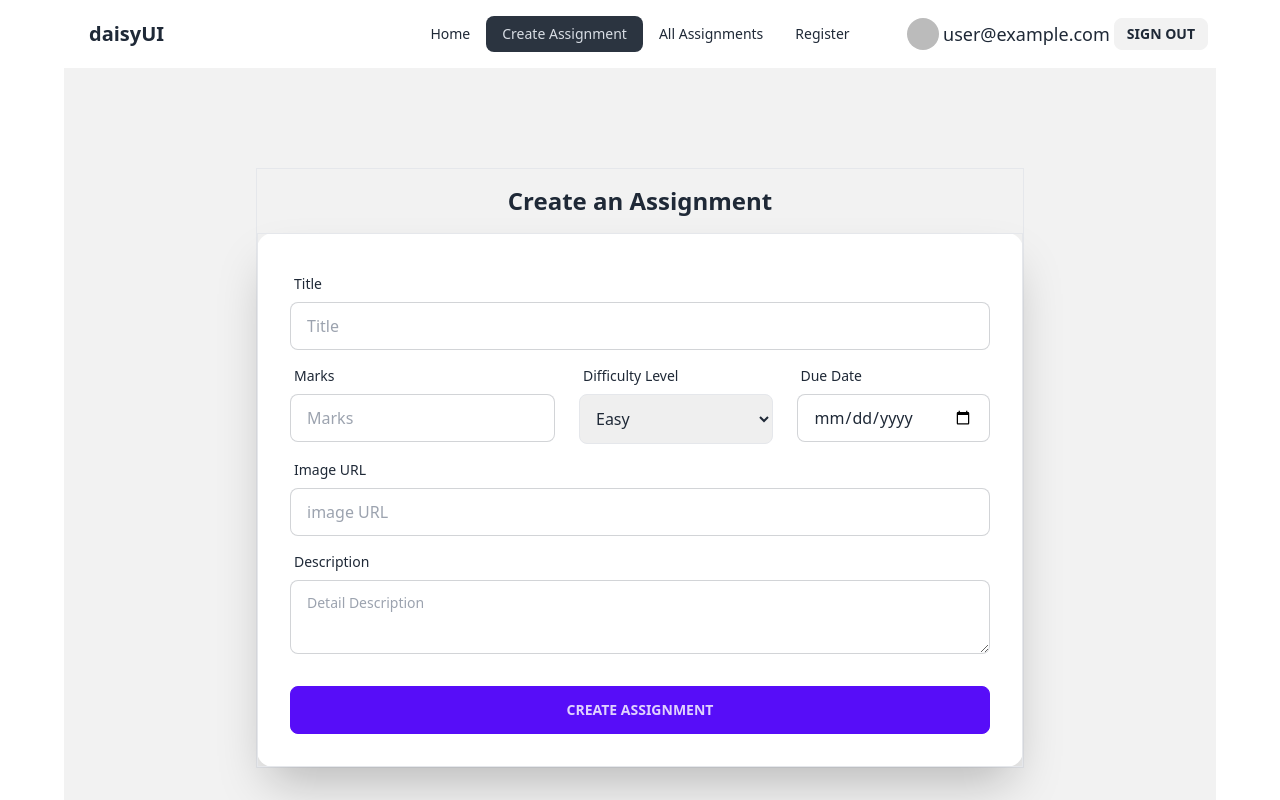
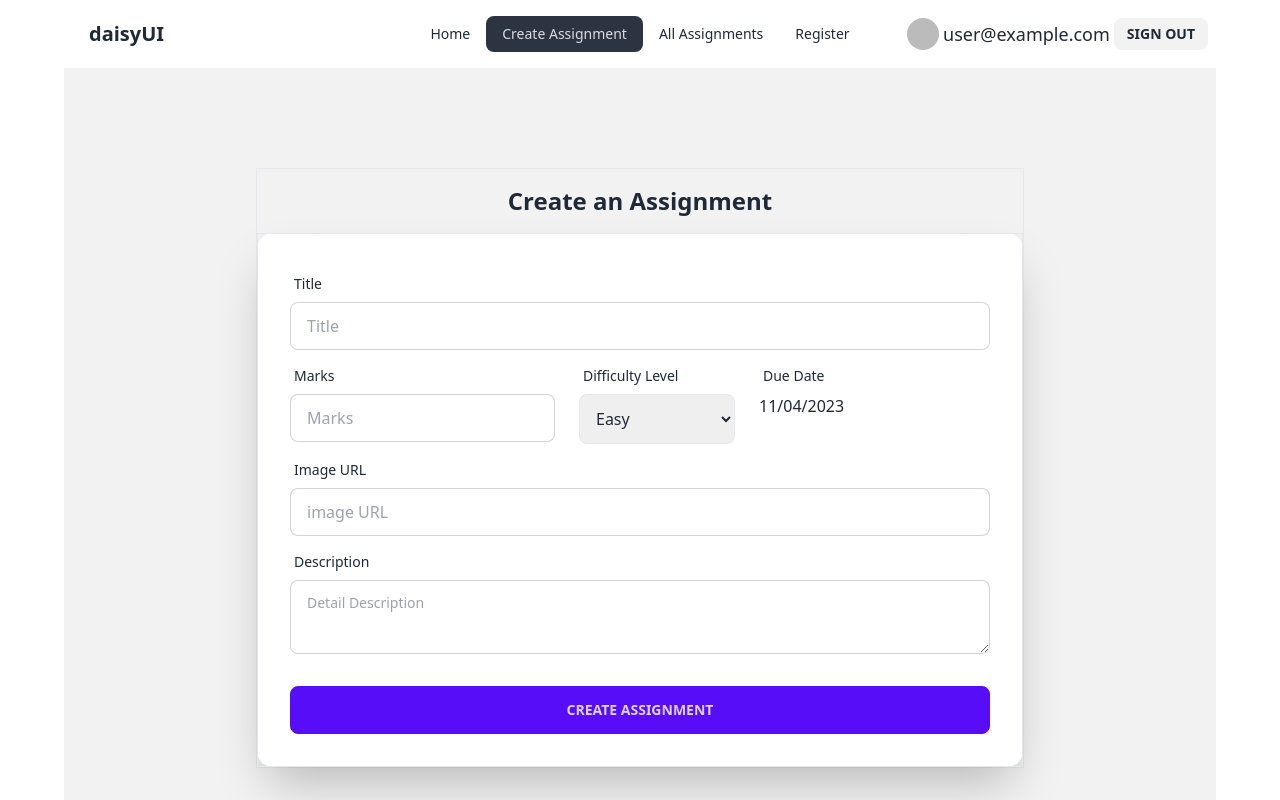
Before and after one commit to nayanrashed/group-study-assignment-rashed, a React (Vite) app: page /createAssignment in a window 1280 px wide. Shown: the top 800 px of the page. Built offline with nearby package versions, Linux system fonts and the light colour scheme; no server answers; sample sign-in values are in the browser's storage.

Commit message:
react date picker added

```diff
--- a/package.json
+++ b/package.json
@@ -14,6 +14,7 @@
     "localforage": "^1.10.0",
     "match-sorter": "^6.3.1",
     "react": "^18.2.0",
+    "react-datepicker": "^4.21.0",
     "react-dom": "^18.2.0",
     "react-router-dom": "^6.18.0",
     "sort-by": "^1.2.0",
--- a/src/Pages/createAssignment/CreateAssignment.jsx
+++ b/src/Pages/createAssignment/CreateAssignment.jsx
@@ -1,14 +1,25 @@
+import { useContext, useState } from "react";
+import { AuthContext } from "../../providers/AuthProviders";
+import DatePicker from "react-datepicker";
+
+import "react-datepicker/dist/react-datepicker.css";
+
 const CreateAssignment = () => {
+    const { user} = useContext(AuthContext);
+    const [startDate, setStartDate]=useState(new Date())
+    // console.log(user.email);
   const handleCreateAssignment = (e) => {
     e.preventDefault();
     const form = e.target;
     const title = form.title.value;
     const marks = form.marks.value;
     const level = form.level.value;
-    const date = form.date.value;
+    // const date = form.date.value;
+    const date = startDate;
     const imageURL = form.image.value;
     const description = form.description.value;
-    const newAssignment = {title,marks,level,date,imageURL,description}
+    const creatorEmail = user.email;
+    const newAssignment = {title,marks,level,date,imageURL,description, creatorEmail}
     console.log(newAssignment);
     fetch('http://localhost:5000/assignments',{
         method:'POST',
@@ -20,6 +31,7 @@ const CreateAssignment = () => {
     .then(res=>res.json())
     .then(data=>{
         console.log(data)
+        // e.target.reset();
     })
   };
   return (
@@ -73,12 +85,13 @@ const CreateAssignment = () => {
                   <label className="label">
                     <span className="label-text">Due Date</span>
                   </label>
-                  <input
+                  <DatePicker selected={startDate} onChange={(date) => setStartDate(date)} />
+                  {/* <input
                     type="date"
                     name="date"
                     className="input input-bordered"
                     required
-                  />
+                  /> */}
                 </div>
               </div>
               <div className="form-control">
```
Also changed, not shown: 1 other file (tests, documents, lock files or other folders).
